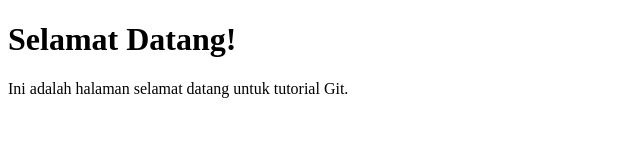
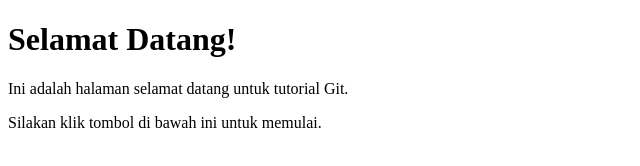
Before and after one commit to bhistanares/Tutorial-Git, a plain HTML site: page welcome_page.html in a window 1280 px wide. Shown: the whole page, without its empty margins (0-640 px from the left). Drawn offline with Linux system fonts and the light colour scheme.

Commit message:
edit welcome page

```diff
--- a/welcome_page.html
+++ b/welcome_page.html
@@ -8,5 +8,6 @@
 <body>
     <h1>Selamat Datang!</h1>
     <p>Ini adalah halaman selamat datang untuk tutorial Git.</p>
+    <p>Silakan klik tombol di bawah ini untuk memulai.</p>
 </body>
 </html>
```
